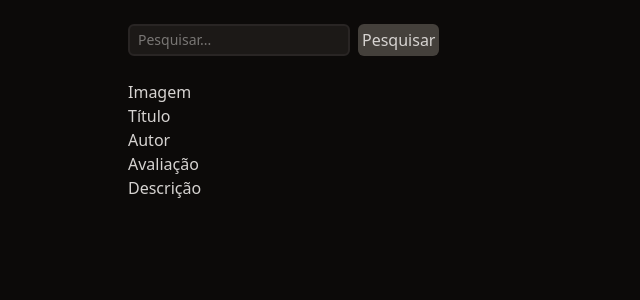
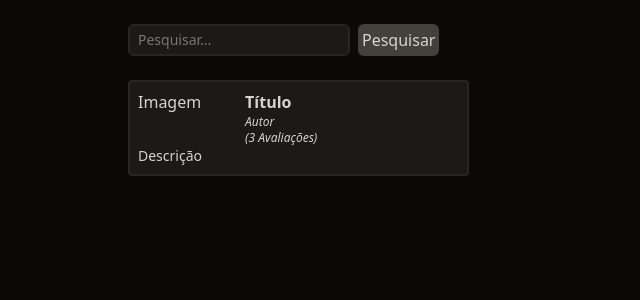
Before and after one commit to EsleySaab/book-wise-php, a PHP site: page / in a window 1280 px wide. Shown: the part 60-360 px from the top of the page, without its empty margins (0-640 px from the left). Run offline with PHP 8.4, Linux system fonts and the light colour scheme.

Commit message:
feat: add Book Card

```diff
--- a/index.php
+++ b/index.php
@@ -30,17 +30,16 @@
     </form>
 
   <section class="space-y-4">
-    <div>
-      <div>Imagem</div>
-
+    <div class="w-1/3 p-2 rounded border-stone-800 border-2 bg-stone-900">
+      <div class=" flex">
+      <div class="w-1/3">Imagem</div>
       <div>
-      <div>
-        <div>Título</div>
-        <div>Autor</div>
-        <div>Avaliação</div>
+        <div class="font-semibold">Título</div>
+        <div class="text-xs italic">Autor</div>
+        <div class="text-xs italic">(3 Avaliações)</div>
       </div>
-      <div>Descrição</div>
-      </div>
+    </div>
+    <div class="text-sm">Descrição</div>
     </div>
 
 
```
